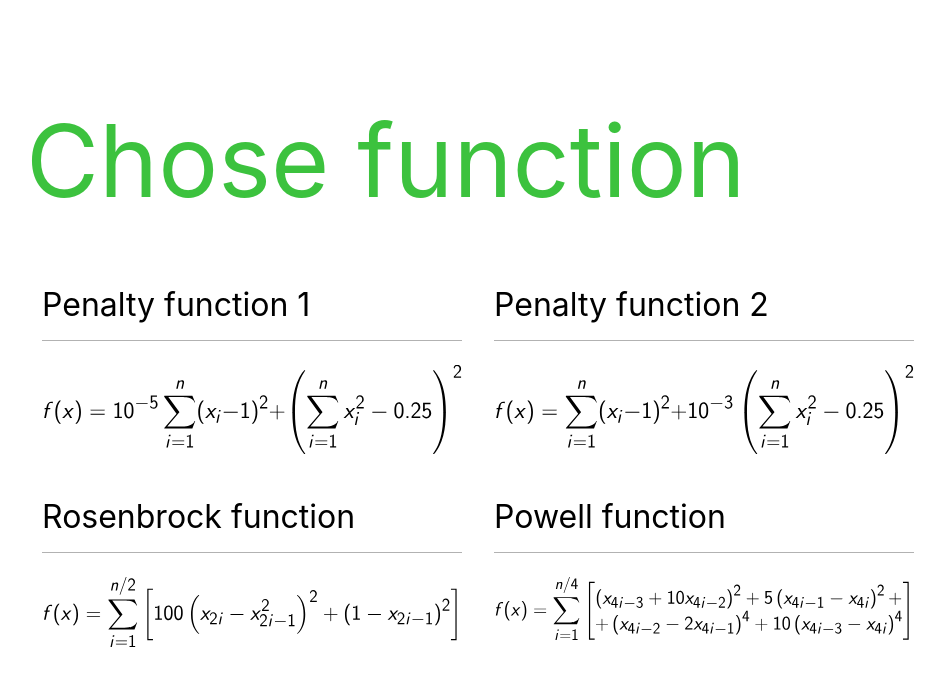
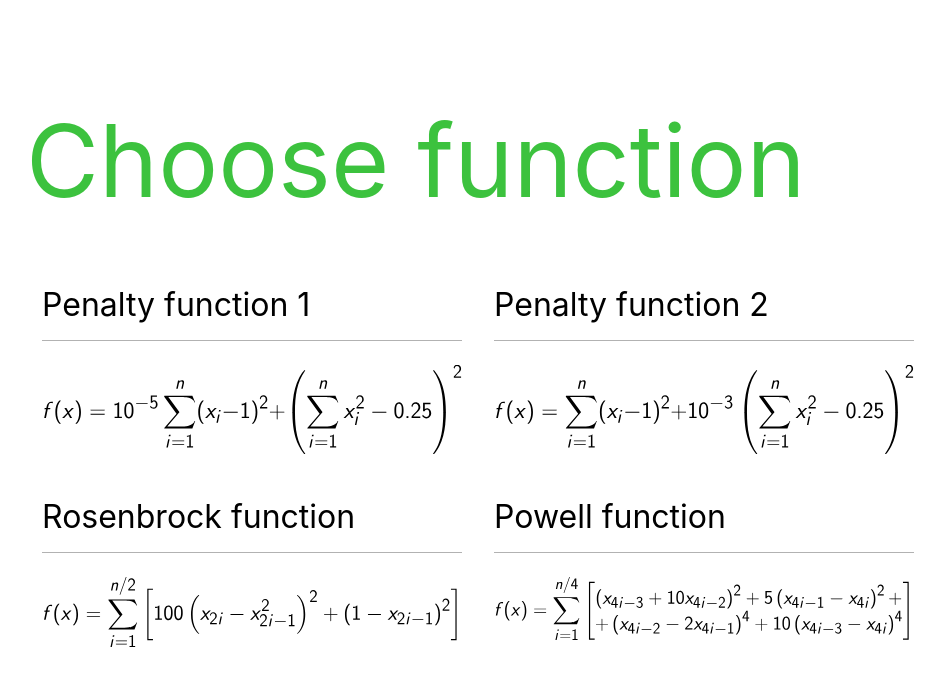
Before and after one commit to qqingvarqq/gradient-methods-app, a React (Create React App) app: page / in a window 1280 px wide. Shown: the top 686 px of the page, without its empty margins (162-1107 px from the left). Built offline with nearby package versions, Linux system fonts and the light colour scheme.

Commit message:
fix typo

```diff
--- a/src/pages/main-page/main-page.tsx
+++ b/src/pages/main-page/main-page.tsx
@@ -12,7 +12,7 @@ export const MainPage: React.FC<{
     <div className={styles.root}>
       <div className={styles.container}>
         <div className={styles.header} title="Chose function to minimize">
-          Chose function
+          Choose function
         </div>
         <div className={styles.options_container}>
           {functionsToOptimize.map((functionMetadata: FunctionMetadata) => (
```
